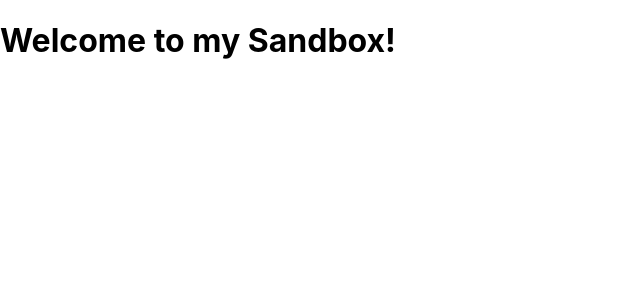
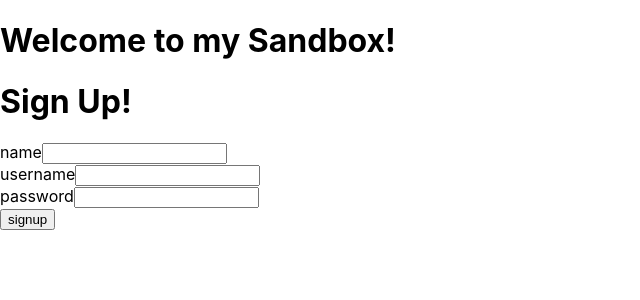
Before and after one commit to MMeraz21/sandbox, a React (Create React App) app in the folder frontend/: page /signup in a window 1280 px wide. Shown: the top 300 px of the page, without its empty margins (0-640 px from the left). Built offline with nearby package versions, Linux system fonts and the light colour scheme.

Commit message:
sign up page

```diff
--- a/frontend/src/App.js
+++ b/frontend/src/App.js
@@ -5,6 +5,7 @@ import {BrowserRouter as Router, Routes, Switch, Route, Link, useNavigate} from
 import Landing from './pages/Landing'
 import Loginpage from './pages/loginpage'
 import Home from './pages/Home'
+import Signuppage from './pages/Signup'
 
 const App = () =>{
 const[user,setUser] = useState(null)
@@ -52,8 +53,9 @@ const handleLogout = async(event) => {
         <Routes>
           <Route index element={<Home />}/>
           <Route path="/home" element={<Home />} />
-          <Route path="/Landing" element={<Landing />} />
+          <Route path="/landing" element={<Landing />} />
           <Route path="/loginpage" element={<Loginpage />} />
+          <Route path="/signup" element={<Signuppage />} />
         </Routes>
 
         {/* <Link style={padding} to="/loginpage">LOGIN</Link> */}
--- a/frontend/src/pages/Home.js
+++ b/frontend/src/pages/Home.js
@@ -9,6 +9,8 @@ const Home = () =>{
     return(
         <div>
             <Link style={padding} to="/loginpage">LOGIN</Link>
+            <Link style={padding} to="/signup">SIGNUP</Link>
+
         </div>
     )
 }
--- /dev/null
+++ b/frontend/src/pages/Signup.js
@@ -0,0 +1,71 @@
+import React from 'react'
+import { useState, useEffect } from 'react'
+import { useNavigate } from 'react-router-dom'
+import userService from '../services/users'
+import Home from './Home'
+
+const Signuppage = () =>{
+    const[user,setUser] = useState(null)
+    const [username, setUsername] = useState('')
+    const [password, setPassword] = useState('')
+    const [name, setName] = useState('')
+    const navigate = useNavigate()
+
+    const handleCreateUser = async(event)=>{
+        event.preventDefault()
+        console.log("attempting to create new user with", username, password)
+        try{
+            const user = {
+                username: username,
+                name: name,
+                password: password
+            }
+            setUser(user)
+            userService.create(user)
+            setUsername("")
+            setPassword("")
+            setName("")
+            navigate("/Home")
+        }catch(exception){
+            console.log(exception)
+        }
+    }
+
+    return(
+        <div>
+            <h1>Sign Up!</h1>
+            <form onSubmit={handleCreateUser}>
+            <div>
+                name
+                <input
+                type = "text"
+                value = {name}
+                name = "Name"
+                onChange = {({target}) => setName(target.value)}
+                />
+            </div>
+            <div>
+                username
+                <input
+                type = "text"
+                value = {username}
+                name = "Username"
+                onChange = {({target}) => setUsername(target.value)}
+                />
+            </div>
+            <div>
+                password
+                <input
+                type = "text"
+                value = {password}
+                name = "Password"
+                onChange = {({target}) => setPassword(target.value)}
+                />
+            </div>
+            <button type="submit">signup</button>
+            </form>
+        </div>
+    )
+}
+
+export default Signuppage;
--- /dev/null
+++ b/frontend/src/services/users.js
@@ -0,0 +1,15 @@
+import axios from "axios";
+const baseUrl = 'http://localhost:3003/api/users'
+
+
+const getAll = () => {
+    const request = axios.get(baseUrl)
+    return request.then(response => response.data)
+  }
+
+  const create = async newObject => {
+    const response = await axios.post(baseUrl, newObject)  //creates new which is why we use axios.post not put
+    return response.data
+  }
+
+  export default {getAll, create}
```
